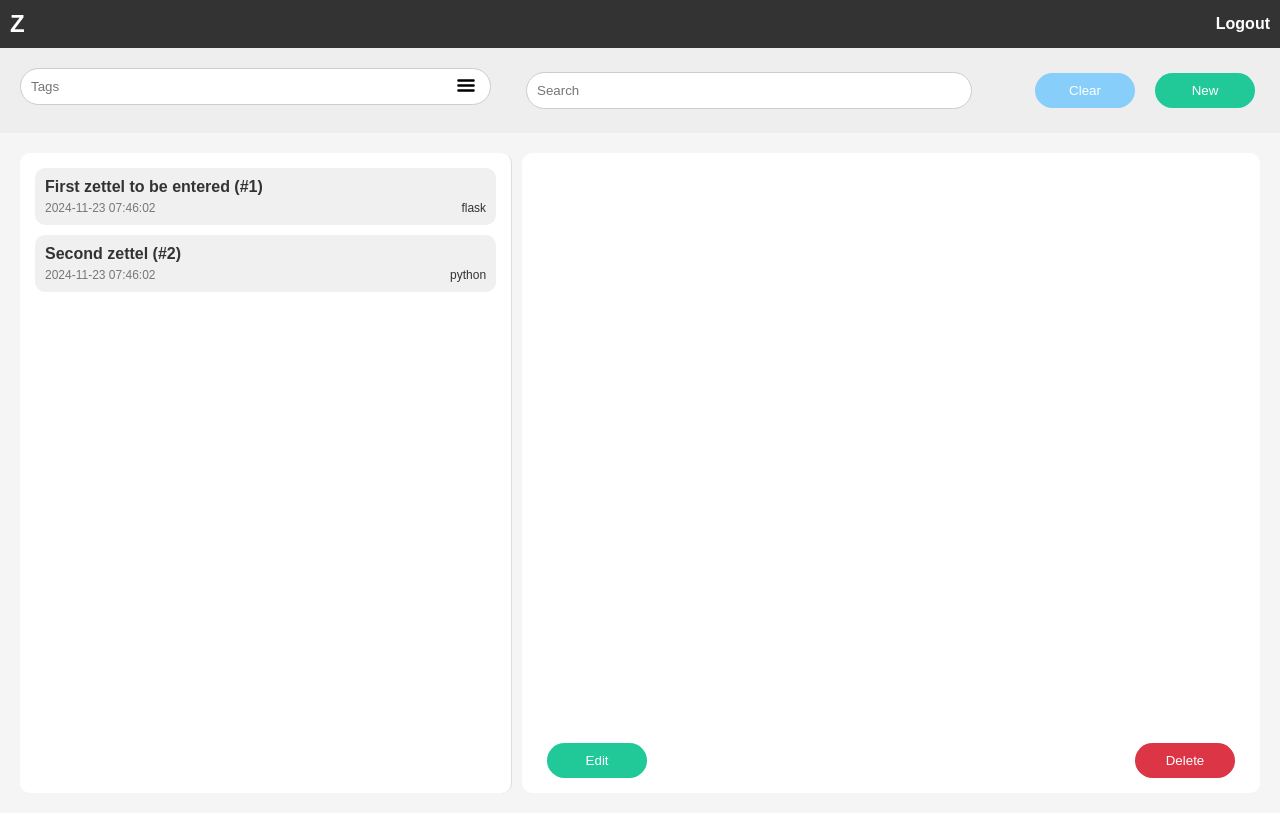
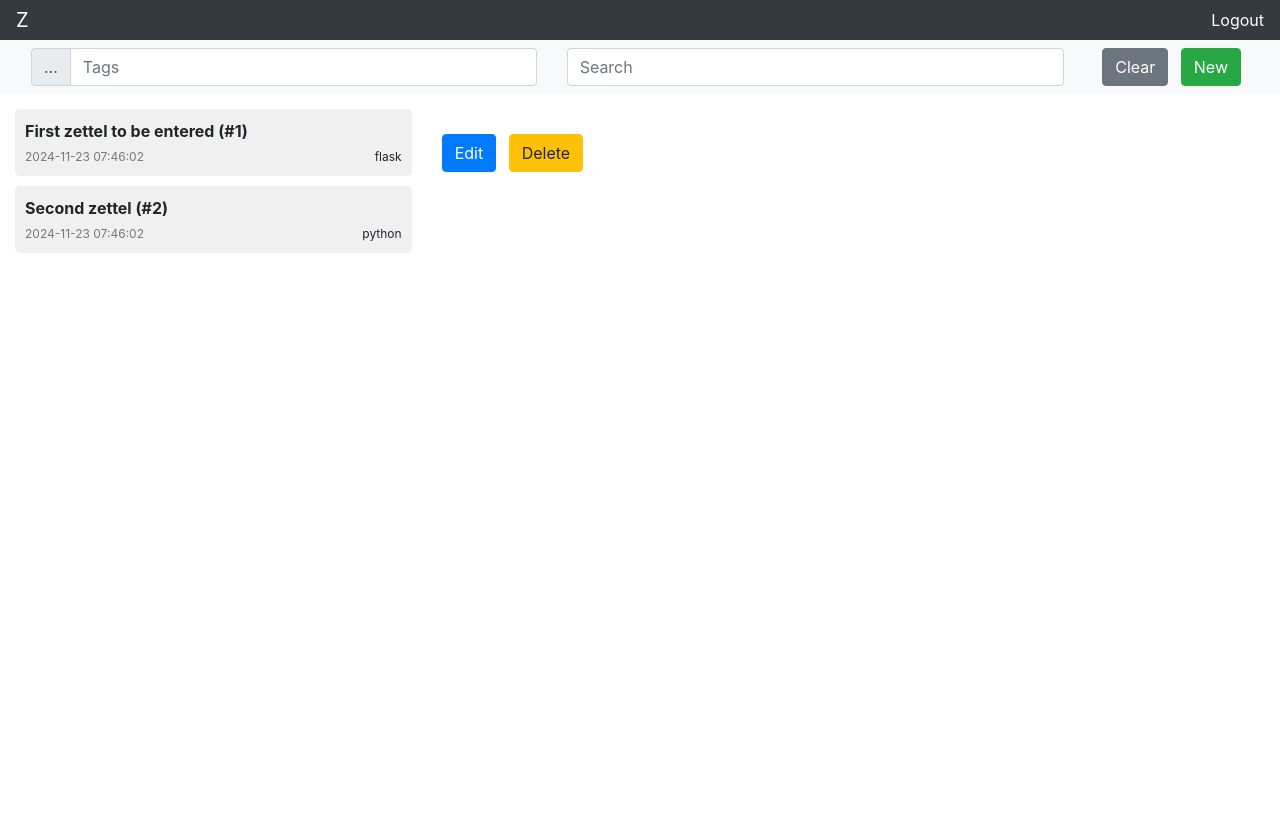
Before and after one commit to rlangston/z, a Flask app: page / in a window 1280 px wide. After the commit the page ends 253 px from the top, so only its background shows below. Run offline with Flask 3, Linux system fonts and the light colour scheme; the visitor is signed in with stand-in values (Sample User, id 1); data comes from the database, SQL or seed files in the repository; some libraries are stand-ins or nearby versions.

Commit message:
Changed styling to use Bootstrap 4

```diff
--- a/app/static/script.js
+++ b/app/static/script.js
@@ -209,7 +209,7 @@ $(document).ready(function() {
     });
 
     // jQuery click event handler for new button - need to use class as id used for item number
-    $('.new-btn').on('click', function() {
+    $('#new-btn').on('click', function() {
         // Send an AJAX request to fetch data based on the item id
         $.ajax({
             url: '/newzettel',
@@ -254,6 +254,7 @@ function start_editing() {
     $(".discard-btn").show();
     // $(".delete-btn").show();
     $('.save-btn').text("Save");
+    resizeTextArea();
 }
 
 function end_editing() {
@@ -262,6 +263,12 @@ function end_editing() {
     $(".discard-btn").hide();
     // $(".delete-btn").hide();
     $(".save-btn").text("Edit")
+}
+
+function resizeTextArea() {
+    // Calculate the available height in the parent div
+    let edittextHeight = $(window).height() * 0.7;
+    $("#text-area").height(edittextHeight);
 }
 
 function reload_page() {
--- a/app/static/styles.css
+++ b/app/static/styles.css
@@ -1,163 +1,15 @@
+/* Global styles */
+
+.cursor-pointer { cursor: pointer; }
+
 * {
-    box-sizing: border-box;
-    margin: 0;
     padding: 0;
-    font-family: Arial, sans-serif;
 }
 
-body {
-    background-color: #f5f5f5;
-    color: #333;
-}
-
-.menu-bar {
-    background-color: #333;
-    color: white;
-    padding: 10px;
-    display: flex;
-    justify-content: space-between;
-    align-items: center;
-}
-
-.logo {
-    font-size: 24px;
-    font-weight: bold;
-}
-
-.logout-link a {
-    color: white;
-    text-decoration: none;
-    font-weight: bold;
-}
-
-.logout-link a:hover {
-    text-decoration: underline;
-}
-
-.form-entry {
-    margin: 30px; /* Large margin around the div */
-    line-height: 3; /* Spacing between each line */
-    padding: 20px; /* Optional: Adds some space inside the div */
-    border: 1px solid #000; /* Optional: Adds a border to see the div */
-}
-
-.search-bar {
-    background-color: #eee;
-    padding: 20px;
-    display: flex;
-    justify-content: space-between;
-    align-items: left;
-}
-
-.input-wrapper-left {
-    position: relative;
-    width: 40%;
-}
-
-.button-wrapper-left {
-	position: relative;
-	width: 95%;
-}
-
-.input-wrapper-right {
-	display: flex;
-    position: relative;
-    width: 60%;
-    align-items: center;
-}
-
-.button-wrapper-right {
-/* 	position: relative; */
-	/* width: 300px; */
-	width: 60%;
-}
-
-.btn-container {
-  display: flex;
-  justify-content: flex-end;
-  width: 40%;
-  gap: 10px; /* Add some space between buttons */
-}
-
-.rounded-input {
-    padding: 10px;
-    border-radius: 25px;
-    border: 1px solid #ccc;
-}
-
-.tags {
-    width: 100%;
-}
-
-.search {
-    margin-left: 10px;
-	/* margin-right: auto; */
-    width: 100%;
-}
-
-.hamburger-btn {
-    position: absolute;
-    right: 15px;
-    top: 50%;
-    transform: translateY(-50%);
-    background-color: transparent;
-    border: none;
-    padding: 0;
-    cursor: pointer;
-}
-
-.hamburger-icon {
-    width: 20px;
-    height: 20px;
-}
-
-.new-btn {
-/* 	position: absolute; */
-	right: 0;
-    background-color: #20c997;
-    color: white;
-    border: none;
-    margin: 5px;
-    padding: 10px 20px;
-    border-radius: 25px;
-    cursor: pointer;
-    width: 100px;
-/* 	width: 15%; */
-}
-
-.new-btn:hover {
-    background-color: #1db890;
-}
-
-.content {
-    display: flex;
-    padding: 20px;
-    height: calc(100vh - 120px); /* Adjusting for top bars */
-    align-items: flex-start; /* Ensure top alignment of left and right panes */
-}
-
-.left-pane {
-    width: 40%;
-    background-color: white;
-    padding: 15px;
-    border-right: 1px solid #ddd;
-    border-radius: 10px; /* Rounded corners */
-    margin-right: 10px;
-    overflow-y: auto;
-    height: 100%; /* Make sure the left pane fills the vertical space */
-}
-
-.right-pane {
-    width: 60%;
-    padding: 15px;
-    display: flex;
-    flex-direction: column;
-    border-radius: 10px; /* Matching rounded corners */
-    background-color: white;
-    height: 100%; /* Ensure right pane matches left pane height */
-}
+/* Item list styles */
 
 .item-list {
+    margin-top: 15px;
     list-style: none;
 }
 
@@ -165,7 +17,7 @@ body {
     padding: 10px;
     margin-bottom: 10px;
     background-color: #f0f0f0;
-    border-radius: 10px;
+    border-radius: 5px;
 }
 
 .item-title {
@@ -193,65 +45,28 @@ body {
     margin-left: 20px;
 }
 
+/* The text area on the right hand pane */
+
 .text-area {
     width: 100%;
-    height: 95%;
-    border-radius: 10px;
+    height: auto;
     border: 1px solid #ccc;
-    padding: 15px;
-    resize: none;
+    padding: 5px;
+    resize: vertical;
     margin-bottom: 15px;
-}
-
-.action-buttons {
-    display: flex;
-    justify-content: space-between;
-    align-items: center;
-}
-
-.save-btn, .discard-btn, .delete-btn, .login-btn {
-    background-color: #20c997;
-    color: white;
-    border: none;
-    padding: 10px 20px;
-    border-radius: 25px;
-    cursor: pointer;
-    margin-left: 10px;
-    margin-right: 10px;
-    width: 100px;
-}
-
-.discard-btn {
-    background-color: #ff7f50;
-    display: none;
-}
-
-.save-btn:hover {
-    background-color: #1db890;
-}
-
-.discard-btn:hover {
-    background-color: #e36d47;
-}
-
-.delete-btn {
-/*     position: fixed; */
-/*     right: 35px; */
-    margin-left: auto;
-    background-color: #dc3545;
-/*     display: none; */
-}
-
-.delete-btn:hover {
-    background-color: #c82333;
 }
 
 .edittext {
     flex-grow: 1;
+    margin-bottom: 15px;
+    margin-top: 15px;
     display: none;
 }
 
 .viewtext {
+    padding: 5px;
+    margin-bottom: 15px;
+    margin-top: 15px;
     flex-grow: 1;
 }
 
@@ -262,76 +77,3 @@ body {
 .viewtext p {
     margin-bottom: 1em;
 }
-
-
- /* The Modal (background) */
-.modal {
-  display: none; /* Hidden by default */
-  position: fixed; /* Stay in place */
-  z-index: 1; /* Sit on top */
-  left: 0;
-  top: 0;
-  width: 100%; /* Full width */
-  height: 100%; /* Full height */
-  overflow: auto; /* Enable scroll if needed */
-  background-color: rgb(0,0,0); /* Fallback color */
-  background-color: rgba(0,0,0,0.4); /* Black w/ opacity */
-}
-
-/* Modal Content/Box */
-.modal-content {
-  background-color: #fefefe;
-  margin: 15% auto; /* 15% from the top and centered */
-  padding: 20px;
-  border: 1px solid #888;
-  width: 40%; /* Could be more or less, depending on screen size */
-}
-
-.modal-content p {
-    margin-bottom: 10px; /* Adjust the value as needed */
-}
-
-/* The Buttons */
-.modal-buttons {
-  position: fixed; /* Stay fixed on the screen */
-  top: 20%; /* Position near the top */
-  left: 50%;
-  transform: translateX(-50%); /* Center horizontally */
-  z-index: 2; /* Make sure it's above other elements */
-}
-
-.ok-btn, .cancel-btn, .clear-btn {
-  padding: 10px 20px;
-  margin: 5px;
-  cursor: pointer;
-  border: none;
-  border-radius: 25px;
-  width: 100px;
-}
-
-.ok-btn {
-  background-color: #4CAF50; /* Green */
-  color: white;
-}
-
-.ok-btn:hover {
-  background-color: #45a049;
-}
-
-.clear-btn {
-  background-color: #87cefa; /* Light blue */
-  color: white;
-}
-
-.clear-btn:hover {
-  background-color: #6495ED;
-}
-
-.cancel-btn {
-  background-color: #f44336; /* Red */
-  color: white;
-}
-
-.cancel-btn:hover {
-  background-color: #da190b;
-}
--- a/app/templates/base.html
+++ b/app/templates/base.html
@@ -2,17 +2,18 @@
 <html lang="en">
 <head>
     <meta charset="UTF-8">
-    <meta name="viewport" content="width=device-width, initial-scale=1.0">
+    <meta name="viewport" content="width=device-width, initial-scale=1, shrink-to-fit=no">
     <title>Z</title>
 	<link rel="stylesheet" href={{ url_for("static", filename="styles.css") }}>
+    <link rel="stylesheet" href="https://cdn.jsdelivr.net/npm/bootstrap@4.0.0/dist/css/bootstrap.min.css">
 </head>
 <body>
-    <div class="menu-bar">
-        <div class="logo">Z</div>
-        <div class="logout-link">
-            <a href="/logout">Logout</a>
+    <nav class="navbar navbar-dark bg-dark py-0" id="menubar">
+        <span class="navbar-brand">Z</span>
+        <div class="navbar-nav">
+            <a class="nav-item nav-link active" href="/logout">Logout</a>
         </div>
-    </div>
+    </nav>
 	{% block content %}{% endblock %}
 </body>
 </html>
--- a/app/templates/index.html
+++ b/app/templates/index.html
@@ -2,44 +2,47 @@
 
 {% block content %}
 
-    <!-- The Modal -->
-    <div id="modal" class="modal">
-
-    <!-- Modal content -->
-    <div class="modal-content">
-        <div id="modal-text">
+    <div class="modal" id="modal" tabindex="-1" role="dialog">
+    <div class="modal-dialog" role="document">
+        <div class="modal-content">
+        <div class="modal-header">
+            <h5 class="modal-title">Tags</h5>
+            <button type="button" class="close" data-dismiss="modal" aria-label="Close">
+            <span aria-hidden="true">&times;</span>
+            </button>
         </div>
-         <div class="modal-buttons">
-            <button class="ok-btn" id="ok-btn">OK</button>
-            <button class="clear-btn" id="clear-btn">Clear</button>
-            <button class="cancel-btn" id="cancel-btn">Cancel</button>
+        <div class="modal-body" id="modal-text">
+        </div>
+        <div class="modal-footer">
+            <button class="btn btn-success mr-sm-2" id="ok-btn">OK</button>
+            <button class="btn btn-secondary mr-sm-2" id="clear-btn">Clear</button>
+            <button class="btn btn-danger mr-sm-2" id="cancel-btn">Cancel</button>
+        </div>
         </div>
     </div>
-
     </div>
 
-    <div class="search-bar">
-        <div class="input-wrapper-left">
-			<div class="button-wrapper-left">
-				<input type="text" placeholder="Tags" value="{{ tags }}" class="rounded-input tags" id="tags">
-	            <button class="hamburger-btn" id="browse-btn">
-    	            <img src={{ url_for("static", filename="hamburger.svg") }} alt="Menu" class="hamburger-icon">
-        	    </button>
-			</div>
-        </div>
-        <div class="input-wrapper-right">
-			<div class="button-wrapper-right">
-				<input type="text" placeholder="Search" value="{{ search }}" class="rounded-input search" id="search">
-			</div>
-			<div class="btn-container">
-	        	<button class="clear-btn" id="clear-search-btn">Clear</button>
-	        	<button class="new-btn" id="new-btn">New</button>
-			</div>
-		</div>
-	</div>
+    <nav class="navbar navbar-light bg-light" id="searchbar">
+        <form class="form-inline w-100">
+            <div class="input-group col-sm">
+                <div class="input-group-prepend">
+                    <span class="input-group-text cursor-pointer" id="browse-btn">...</span>
+                </div>
+                <input type="text" class="form-control" id="tags" placeholder="Tags" value="{{ tags }}" aria-describedby="browse-btn">
+            </div>
+            <div class="input-group col-sm">
+                <input type="text" class="form-control mr-sm-2" id="search" placeholder="Search" value="{{ search }}">
+            </div>
+            <div class="col-sm-auto">
+                <button type="button" class="btn btn-secondary mr-sm-2" id="clear-search-btn">Clear</button>
+                <button type="button" class="btn btn-success mr-sm-2" id="new-btn">New</button>
+            </div>
+        </form>
+    </nav>
 
-    <div class="content">
-        <div class="left-pane">
+    <div class="container-fluid">
+    <div class="row">
+        <div class="col-sm-4">
             <input type="hidden" id="selectedid" value="{{ selectedid }}">
             <ul class="item-list" id="item-list">
 				{% for item in items %}
@@ -53,20 +56,21 @@
 				{% endfor %}
             </ul>
         </div>
-        <div class="right-pane">
+        <div class="col-sm-8">
             <div class="viewtext" id="viewtext">
             </div>
             <div class="edittext" id="edittext">
                 <textarea class="text-area" id="text-area"></textarea>
             </div>
-            <div class="action-buttons">
-                <button class="save-btn" id="0">Edit</button>
-                <button class="discard-btn" id="0">Discard</button>
-				<button class="delete-btn" id="0">Delete</button>
-            </div>
+            <button class="btn btn-primary mr-sm-2 save-btn" id="0">Edit</button>
+            <button class="btn btn-secondary mr-sm-2 discard-btn" style="display: none;" id="0">Discard</button>
+            <button class="btn btn-warning mr-sm-2 delete-btn" id="0">Delete</button>
         </div>
+    </div>
     </div>
 
     <script src="https://code.jquery.com/jquery-3.6.0.min.js"></script>
+    <script src="https://cdn.jsdelivr.net/npm/popper.js@1.12.9/dist/umd/popper.min.js"></script>
+    <script src="https://cdn.jsdelivr.net/npm/bootstrap@4.0.0/dist/js/bootstrap.min.js"></script>
 	<script src={{ url_for('static', filename='script.js') }}></script>
 {% endblock %}
```
Also changed, not shown: app/templates/login.html (+7 -6 lines).
